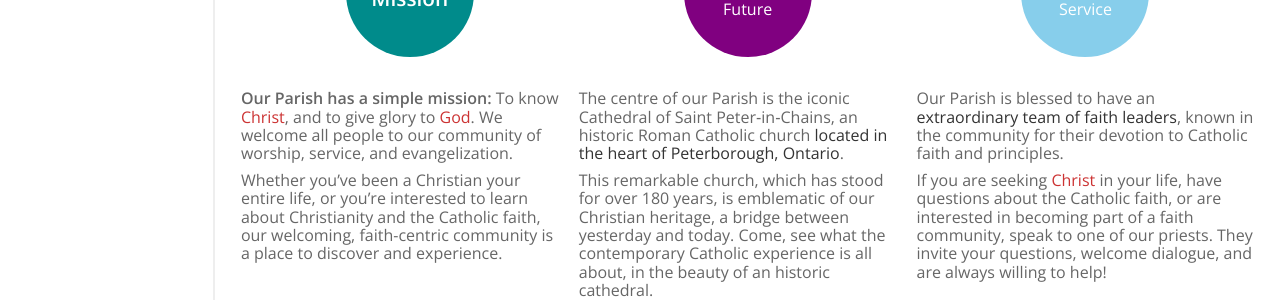
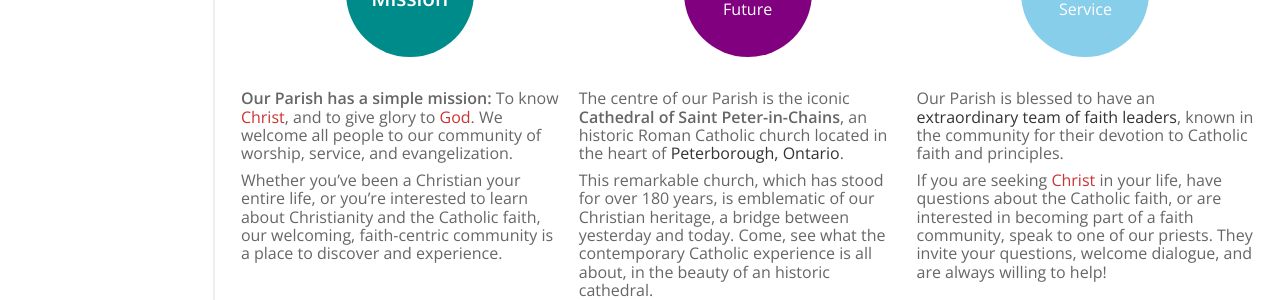
Before and after one commit to stpeterinchains/stpeterinchains.github.io, a Jekyll site: the page built from index.html, in a window 1280 px wide and 900 px high, scrolled down 1438 px. Shown: the part 173-473 px from the top of the window. Built offline with Jekyll 4.4.1, drawn with Linux system fonts in a browser that asks for light colours; nearby versions of some CDN libraries; some of the changed lines change nothing that is shown.

Commit message:
Minor edit to homepage text

```diff
--- a/_data/index.yml
+++ b/_data/index.yml
@@ -34,10 +34,9 @@
 
         Future
       text: |
-        The centre of our Parish is the iconic
-        Cathedral of Saint&nbsp;Peter&#x2011;in&#x2011;Chains,
-        an historic Roman Catholic church
-        [located in the heart of Peterborough, Ontario](https://goo.gl/maps/Vz73TcvLW8P2).
+        The centre of our Parish is the iconic **Cathedral&nbsp;of
+        Saint&nbsp;Peter-in-Chains**, an historic Roman Catholic church
+        located in the heart of [Peterborough, Ontario](https://goo.gl/maps/Vz73TcvLW8P2).
 
         This remarkable church, which has stood for over 180 years, is emblematic
         of our Christian heritage, a bridge between yesterday and today.
```
